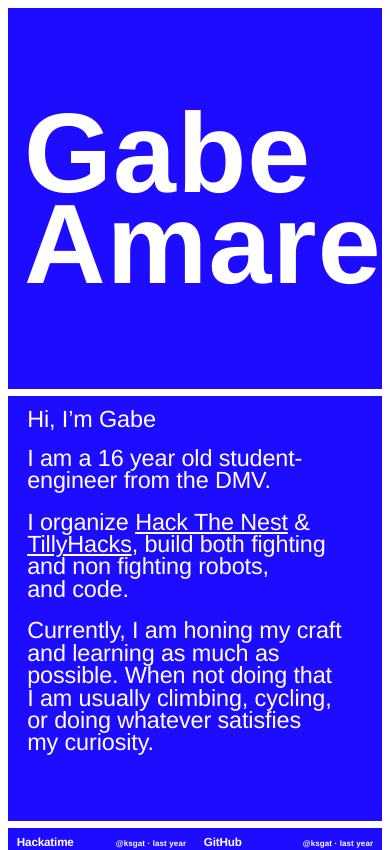
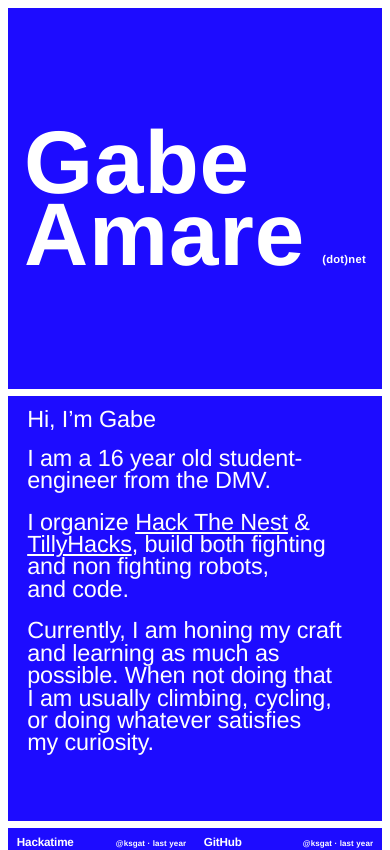
Before and after one commit to ksgat/gabeamare.net, a Next.js app: page / in a window 390 px wide. Shown: the top 850 px of the page. Built offline with nearby package versions, Linux system fonts and the light colour scheme; no server answers.

Commit message:
Scale the wordmark within its panel

```diff
--- a/app/home.module.css
+++ b/app/home.module.css
@@ -47,7 +47,7 @@
   height: 100%;
   margin: 0;
   font-family: var(--font-neue);
-  font-size: clamp(5.5rem, min(22vw, 36vh), 19rem);
+  font-size: clamp(4rem, min(26cqw, 60cqh), 19rem);
   font-weight: 800;
   letter-spacing: 0.01em;
   line-height: 0.78;
@@ -76,7 +76,7 @@
   align-self: flex-end;
   margin: 0 0 0.45em auto;
   font-family: var(--font-neue);
-  font-size: clamp(0.7rem, 1.2vw, 1.2rem);
+  font-size: clamp(0.7rem, 2cqw, 1.2rem);
   font-weight: 600;
   letter-spacing: 0.025em;
   line-height: 1;
@@ -204,7 +204,7 @@
   }
 
   .name {
-    font-size: clamp(5.5rem, min(29vw, 30vh), 9rem);
+    font-size: clamp(4rem, min(26cqw, 60cqh), 12rem);
     line-height: 0.8;
   }
 
```
